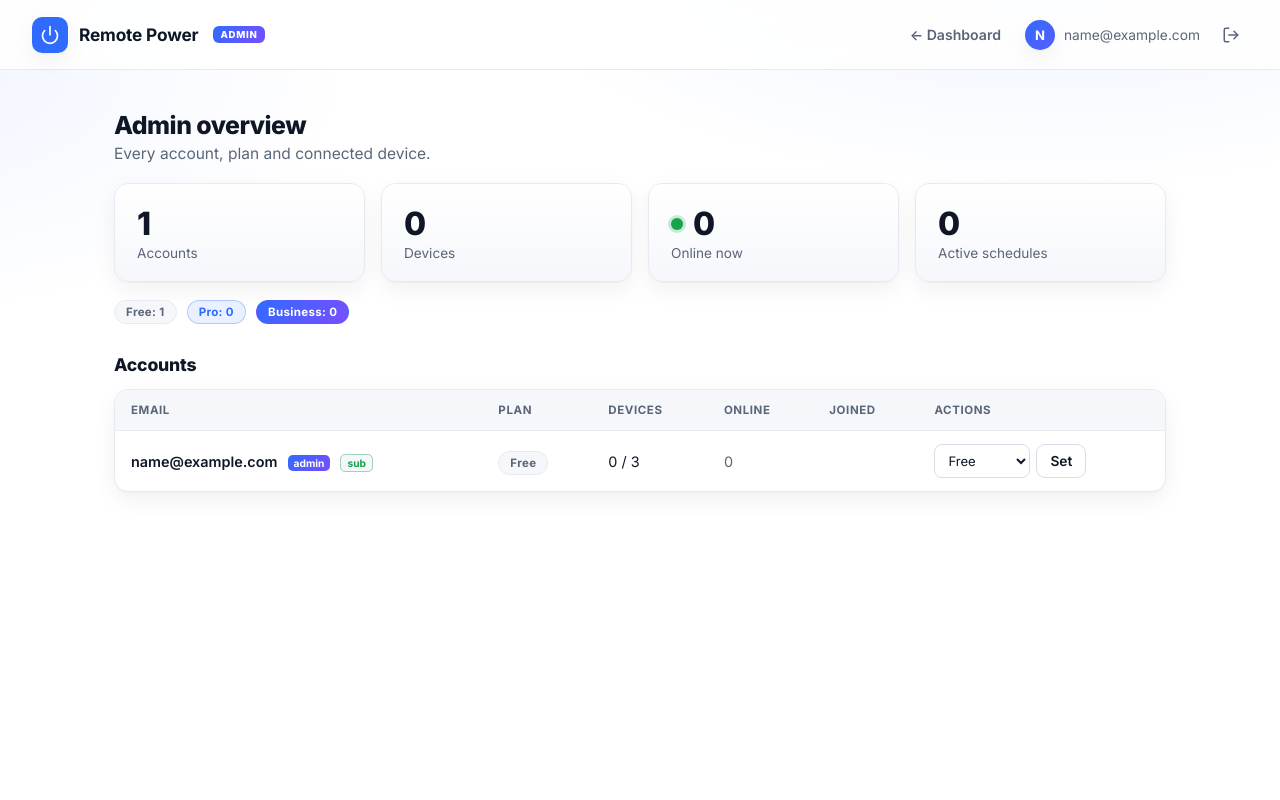
After one commit to Voidwarex/Yakuza-Macro, a Flask app: page /admin in a window 1280 px wide. The commit adds this page. Run offline with Flask 3, Linux system fonts and the light colour scheme; the visitor is signed in with stand-in values (Sample User, id 1); data comes from the database, SQL or seed files in the repository; data that the repository does not hold is empty.

Commit message:
Add admin panel to the control panel
Admins (is_admin) get an "Admin" link in the header to /admin, showing:
- platform stat tiles: accounts, devices, online now, active schedules
- a plan breakdown
- a table of every account: email (+admin/sub tags), plan, device count,
  online devices, join date, with inline actions to change plan or delete the
  account (can't delete yourself).

Server: admin_required decorator, /admin + set-plan/delete routes, DB helpers
(delete_user, device_stats_by_user, platform_totals). CSRF now also guards
/admin and accepts a hidden form field (admin forms are plain POSTs). Non-admins
get 403. Verified access control and the write actions. README updated.

Co-Authored-By: Claude Opus 4.8 <noreply@anthropic.com>
Claude-Session: https://claude.ai/code/session_01T6GLoz1LP5tzuShLKJRsKZ

```diff
--- a/server/app.py
+++ b/server/app.py
@@ -165,6 +165,19 @@ def login_required(view):
     return wrapped
 
 
+def admin_required(view):
+    @wraps(view)
+    def wrapped(*args, **kwargs):
+        user = current_user()
+        if not user:
+            return redirect(url_for("login"))
+        if not user.get("is_admin"):
+            abort(403)
+        return view(*args, **kwargs)
+
+    return wrapped
+
+
 def csrf_token():
     token = session.get("csrf")
     if not token:
@@ -198,9 +211,9 @@ def csrf_protect():
     /api/* (Bearer auth) and /billing/webhook (Stripe signature) are exempt."""
     if request.method in ("GET", "HEAD", "OPTIONS"):
         return
-    if not request.path.startswith("/panel"):
+    if not (request.path.startswith("/panel") or request.path.startswith("/admin")):
         return
-    sent = request.headers.get("X-CSRF-Token", "")
+    sent = request.headers.get("X-CSRF-Token", "") or request.form.get("csrf", "")
     expected = session.get("csrf", "")
     if not expected or not hmac.compare_digest(sent, expected):
         abort(403)
@@ -310,11 +323,75 @@ def dashboard():
         "dashboard.html",
         csrf=csrf_token(),
         email=user["email"],
+        is_admin=bool(user["is_admin"]),
         billing_enabled=BILLING_ENABLED,
         can_schedule=plans.can_schedule(ctx["plan"]),
         plans=plans.PLANS,
         **ctx,
     )
+
+
+# =========================================================
+# ADMIN PANEL
+# =========================================================
+
+@app.route("/admin")
+@admin_required
+def admin():
+    from datetime import datetime
+
+    cutoff = time.time() - OFFLINE_AFTER
+    stats = db.device_stats_by_user(cutoff)
+    totals = db.platform_totals(cutoff)
+    me = current_user()
+
+    rows, plan_counts = [], {}
+    for u in db.list_users():
+        st = stats.get(u["id"], {"total": 0, "online": 0})
+        plan = u["plan"] if plans.is_valid_plan(u["plan"]) else "free"
+        plan_counts[plan] = plan_counts.get(plan, 0) + 1
+        joined = ""
+        if u["created_at"]:
+            joined = datetime.utcfromtimestamp(u["created_at"]).strftime("%Y-%m-%d")
+        rows.append({
+            "id": u["id"], "email": u["email"], "plan": plan,
+            "plan_name": plans.PLANS[plan]["name"], "limit": plans.device_limit(plan),
+            "is_admin": bool(u["is_admin"]), "joined": joined,
+            "dev_total": st["total"], "dev_online": st["online"],
+            "subscribed": bool(u.get("stripe_subscription_id")),
+            "is_self": u["id"] == me["id"],
+        })
+
+    return render_template(
+        "admin.html", csrf=csrf_token(), email=me["email"], totals=totals,
+        users=rows, plan_counts=plan_counts, plans=plans.PLANS,
+    )
+
+
+@app.route("/admin/users/<int:uid>/plan", methods=["POST"])
+@admin_required
+def admin_set_plan(uid):
+    plan = request.form.get("plan", "")
+    if plans.is_valid_plan(plan):
+        u = db.get_user(uid)
+        if u:
+            db.set_user_plan(uid, plan, u.get("stripe_subscription_id"),
+                             u.get("plan_renews_at"))
+    return redirect(url_for("admin"))
+
+
+@app.route("/admin/users/<int:uid>/delete", methods=["POST"])
+@admin_required
+def admin_delete_user(uid):
+    me = current_user()
+    if uid != me["id"] and db.get_user(uid):
+        for d in db.list_devices(uid):     # clean up their stored previews
+            try:
+                os.remove(_shot_path(d["id"]))
+            except OSError:
+                pass
+        db.delete_user(uid)
+    return redirect(url_for("admin"))
 
 
 # ---- panel API (fetch from app.js) ----
--- /dev/null
+++ b/server/static/admin.js
@@ -0,0 +1,6 @@
+// Admin page: confirm destructive actions (no inline handlers, CSP-safe).
+document.querySelectorAll("form[data-confirm]").forEach((f) => {
+    f.addEventListener("submit", (e) => {
+        if (!confirm(f.getAttribute("data-confirm"))) e.preventDefault();
+    });
+});
--- a/server/static/style.css
+++ b/server/static/style.css
@@ -546,3 +546,58 @@ h1 { font-size: 1.55rem; }
 
 /* ---- empty state ---- */
 .empty { background: color-mix(in srgb, var(--bg-soft) 60%, transparent); }
+
+/* ===========================================================
+   Admin panel
+   =========================================================== */
+
+.admin-link { color: var(--muted); font-weight: 600; font-size: 0.88rem; padding: 6px 10px; border-radius: 8px; }
+.admin-link:hover { color: var(--text); background: var(--bg-soft); }
+.admin-tag {
+    font-size: 0.6rem; font-weight: 800; letter-spacing: 0.08em;
+    background: linear-gradient(135deg, var(--accent), #7a4dff); color: #fff;
+    padding: 3px 7px; border-radius: 6px; margin-left: 4px;
+}
+.admin-container { max-width: 1100px; }
+
+.stat-grid { display: grid; grid-template-columns: repeat(4, 1fr); gap: 16px; margin-bottom: 18px; }
+.stat-tile {
+    background: linear-gradient(180deg, var(--surface), var(--bg-soft));
+    border: 1px solid var(--border); border-radius: 14px; padding: 20px 22px; box-shadow: var(--shadow);
+}
+.stat-num { font-size: 2rem; font-weight: 800; letter-spacing: -0.02em; display: flex; align-items: center; gap: 10px; }
+.stat-num .dot { width: 12px; height: 12px; }
+.stat-label { color: var(--muted); font-size: 0.85rem; margin-top: 2px; }
+@media (max-width: 760px) { .stat-grid { grid-template-columns: repeat(2, 1fr); } }
+
+.plan-breakdown { display: flex; gap: 10px; flex-wrap: wrap; margin-bottom: 30px; }
+
+.section-h { font-size: 1.1rem; font-weight: 800; letter-spacing: -0.01em; margin-bottom: 14px; }
+
+.table-wrap {
+    border: 1px solid var(--border); border-radius: 14px; overflow: hidden auto;
+    background: var(--surface); box-shadow: var(--shadow);
+}
+.admin-table { width: 100%; border-collapse: collapse; font-size: 0.9rem; }
+.admin-table th, .admin-table td { padding: 13px 16px; text-align: left; white-space: nowrap; }
+.admin-table thead th {
+    font-size: 0.72rem; text-transform: uppercase; letter-spacing: 0.05em;
+    color: var(--muted); background: var(--bg-soft); border-bottom: 1px solid var(--border);
+}
+.admin-table tbody tr { border-top: 1px solid var(--border); }
+.admin-table tbody tr:first-child { border-top: none; }
+.admin-table tbody tr:hover { background: color-mix(in srgb, var(--accent) 5%, transparent); }
+.u-email { font-weight: 600; }
+.ta-r { text-align: right; }
+.online-n { display: inline-flex; align-items: center; gap: 6px; color: var(--on); font-weight: 600; }
+
+.mini-tag {
+    font-size: 0.64rem; font-weight: 700; padding: 2px 6px; border-radius: 5px; margin-left: 6px;
+    background: var(--bg-soft); color: var(--muted); border: 1px solid var(--border);
+}
+.mini-tag.admin { background: linear-gradient(135deg, var(--accent), #7a4dff); color: #fff; border: none; }
+.mini-tag.paid { color: var(--on); border-color: color-mix(in srgb, var(--on) 40%, transparent); }
+
+.row-actions { display: inline-flex; gap: 8px; align-items: center; justify-content: flex-end; flex-wrap: wrap; }
+.inline-form { display: inline-flex; gap: 6px; align-items: center; margin: 0; }
+.inline-form select { padding: 7px 9px; font-size: 0.82rem; border-radius: 8px; }
--- /dev/null
+++ b/server/templates/admin.html
@@ -0,0 +1,126 @@
+<!doctype html>
+<html lang="en">
+<head>
+    <meta charset="utf-8" />
+    <meta name="viewport" content="width=device-width, initial-scale=1" />
+    <title>Remote Power — Admin</title>
+    <link rel="preconnect" href="https://fonts.googleapis.com">
+    <link rel="preconnect" href="https://fonts.gstatic.com" crossorigin>
+    <link rel="stylesheet" href="https://fonts.googleapis.com/css2?family=Inter:wght@400;500;600;700;800&display=swap">
+    <link rel="stylesheet" href="{{ url_for('static', filename='style.css') }}" />
+</head>
+<body>
+    <div class="topbar">
+        <div class="logo">
+            <svg width="24" height="24" viewBox="0 0 24 24" fill="none" stroke="currentColor"
+                 stroke-width="2" stroke-linecap="round" stroke-linejoin="round">
+                <path d="M18.36 6.64a9 9 0 1 1-12.73 0" />
+                <line x1="12" y1="2" x2="12" y2="12" />
+            </svg>
+            Remote Power
+            <span class="admin-tag">ADMIN</span>
+        </div>
+        <div class="topbar-right">
+            <a class="admin-link" href="{{ url_for('dashboard') }}">← Dashboard</a>
+            <div class="user-chip">
+                <span class="avatar">{{ email[0]|upper }}</span>
+                <span class="email">{{ email }}</span>
+            </div>
+            <a class="signout" href="{{ url_for('logout') }}" aria-label="Sign out" title="Sign out">
+                <svg width="18" height="18" viewBox="0 0 24 24" fill="none" stroke="currentColor"
+                     stroke-width="2" stroke-linecap="round" stroke-linejoin="round">
+                    <path d="M9 21H5a2 2 0 0 1-2-2V5a2 2 0 0 1 2-2h4"/>
+                    <polyline points="16 17 21 12 16 7"/><line x1="21" y1="12" x2="9" y2="12"/>
+                </svg>
+            </a>
+        </div>
+    </div>
+
+    <div class="container admin-container">
+        <div class="row">
+            <div>
+                <h1>Admin overview</h1>
+                <p class="subtitle">Every account, plan and connected device.</p>
+            </div>
+        </div>
+
+        <!-- Stat tiles -->
+        <div class="stat-grid">
+            <div class="stat-tile">
+                <div class="stat-num">{{ totals.users }}</div>
+                <div class="stat-label">Accounts</div>
+            </div>
+            <div class="stat-tile">
+                <div class="stat-num">{{ totals.devices }}</div>
+                <div class="stat-label">Devices</div>
+            </div>
+            <div class="stat-tile">
+                <div class="stat-num"><span class="dot online"></span>{{ totals.online }}</div>
+                <div class="stat-label">Online now</div>
+            </div>
+            <div class="stat-tile">
+                <div class="stat-num">{{ totals.schedules }}</div>
+                <div class="stat-label">Active schedules</div>
+            </div>
+        </div>
+
+        <div class="plan-breakdown">
+            {% for key, p in plans.items() %}
+            <span class="plan-badge plan-{{ key }}">{{ p.name }}: {{ plan_counts.get(key, 0) }}</span>
+            {% endfor %}
+        </div>
+
+        <h2 class="section-h">Accounts</h2>
+        <div class="table-wrap">
+            <table class="admin-table">
+                <thead>
+                    <tr>
+                        <th>Email</th><th>Plan</th><th>Devices</th><th>Online</th>
+                        <th>Joined</th><th class="ta-r">Actions</th>
+                    </tr>
+                </thead>
+                <tbody>
+                    {% for u in users %}
+                    <tr>
+                        <td>
+                            <span class="u-email">{{ u.email }}</span>
+                            {% if u.is_admin %}<span class="mini-tag admin">admin</span>{% endif %}
+                            {% if u.subscribed %}<span class="mini-tag paid">sub</span>{% endif %}
+                        </td>
+                        <td><span class="plan-badge plan-{{ u.plan }}">{{ u.plan_name }}</span></td>
+                        <td>{{ u.dev_total }} / {{ u.limit }}</td>
+                        <td>
+                            {% if u.dev_online %}<span class="online-n"><span class="dot online"></span>{{ u.dev_online }}</span>
+                            {% else %}<span class="muted">0</span>{% endif %}
+                        </td>
+                        <td class="muted">{{ u.joined }}</td>
+                        <td class="ta-r">
+                            <div class="row-actions">
+                                <form method="post" action="{{ url_for('admin_set_plan', uid=u.id) }}" class="inline-form">
+                                    <input type="hidden" name="csrf" value="{{ csrf }}">
+                                    <select name="plan" aria-label="Plan for {{ u.email }}">
+                                        {% for key, p in plans.items() %}
+                                        <option value="{{ key }}" {% if key == u.plan %}selected{% endif %}>{{ p.name }}</option>
+                                        {% endfor %}
+                                    </select>
+                                    <button class="btn-sm" type="submit">Set</button>
+                                </form>
+                                {% if not u.is_self %}
+                                <form method="post" action="{{ url_for('admin_delete_user', uid=u.id) }}"
+                                      class="inline-form" data-confirm="Delete {{ u.email }} and all their devices? This cannot be undone.">
+                                    <input type="hidden" name="csrf" value="{{ csrf }}">
+                                    <button class="btn-red btn-sm" type="submit">Delete</button>
+                                </form>
+                                {% endif %}
+                            </div>
+                        </td>
+                    </tr>
+                    {% endfor %}
+                </tbody>
+            </table>
+        </div>
+    </div>
+
+    <script src="{{ url_for('static', filename='admin.js') }}"></script>
+</body>
+</html>
--- a/server/templates/dashboard.html
+++ b/server/templates/dashboard.html
@@ -21,6 +21,7 @@
             Remote Power
         </div>
         <div class="topbar-right">
+            {% if is_admin %}<a class="admin-link" href="{{ url_for('admin') }}">Admin</a>{% endif %}
             <span class="plan-badge plan-{{ plan }}">{{ plan_name }}</span>
             <div class="user-chip">
                 <span class="avatar">{{ email[0]|upper }}</span>
```
Also changed, not shown: server/database.py (+35 -0 lines), README.md.
